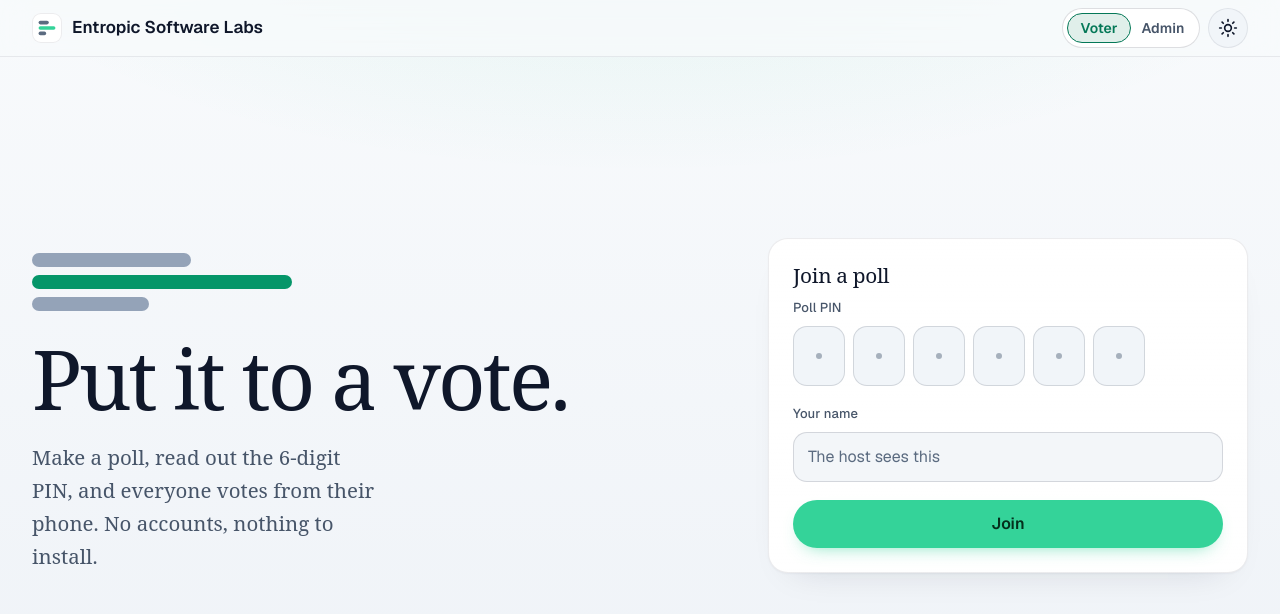
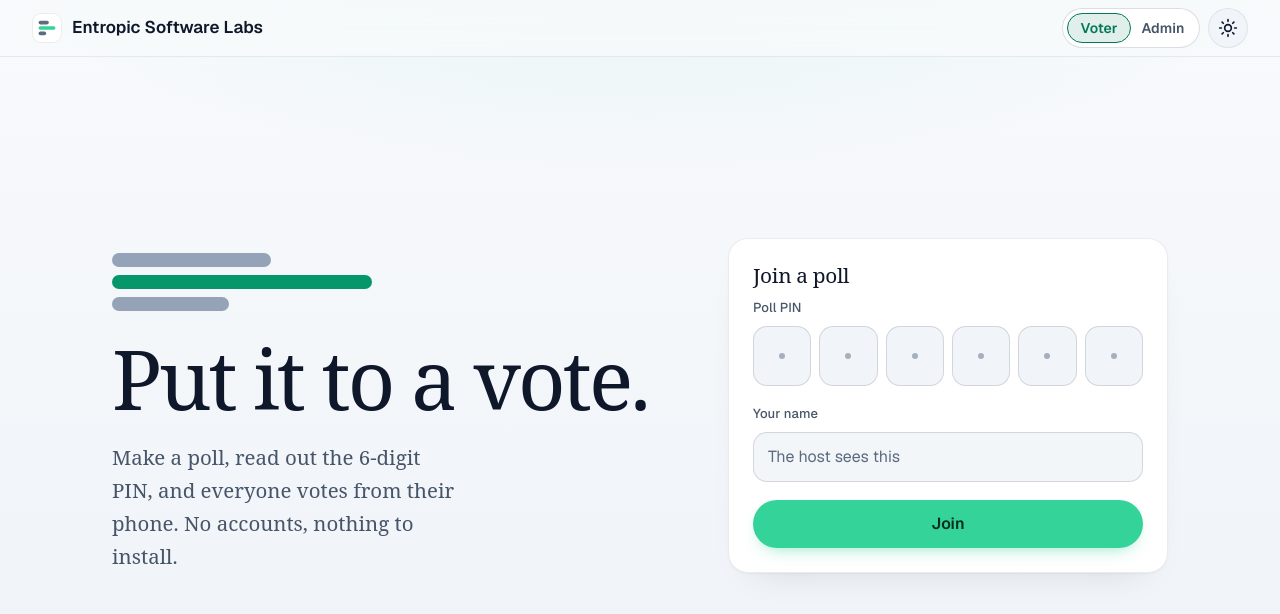
Before and after one commit to josephting1105123/Voting-App, a website: page public/index.html in a window 1280 px wide. Drawn offline with Linux system fonts and the light colour scheme.

Commit message:
Keep the home hero and Join card together on wide screens
From 900px the home grid now caps at 1120px and centres, with a 40-88px gap, so the hero no longer sits at the window's left edge and the card at its right. The PIN cells stretch to the card's width so they line up with the name field and Join button. Bump to 1.0.7.

```diff
--- a/package.json
+++ b/package.json
@@ -1,6 +1,6 @@
 {
   "name": "quick-vote",
-  "version": "1.0.6",
+  "version": "1.0.7",
   "description": "Real-time voting app: create a poll, share a PIN, approve voters, watch results live.",
   "private": true,
   "type": "commonjs",
--- a/public/style.css
+++ b/public/style.css
@@ -508,10 +508,11 @@ a {
 @media (min-width: 900px) {
   .container-home {
     display: grid;
-    grid-template-columns: minmax(0, 1fr) minmax(360px, 480px);
+    grid-template-columns: minmax(0, 1fr) minmax(360px, 440px);
     align-items: center;
-    column-gap: clamp(48px, 7vw, 160px);
-    max-width: none;
+    column-gap: clamp(40px, 5vw, 88px);
+    max-width: 1120px;
+    margin: 0 auto;
     min-height: calc(100svh - 57px);
     padding: 48px 32px 64px;
   }
@@ -789,10 +790,10 @@ input::placeholder {
 .pin-entry {
   position: relative;
   display: grid;
-  grid-template-columns: repeat(6, minmax(0, 52px));
+  grid-template-columns: repeat(6, minmax(0, 1fr));
   gap: 8px;
   width: 100%;
-  max-width: 360px;
+  max-width: none;
   font: 600 1.75rem/1 var(--f-ui);
   font-variant-numeric: tabular-nums;
 }
```
Also changed, not shown: 1 other file.
